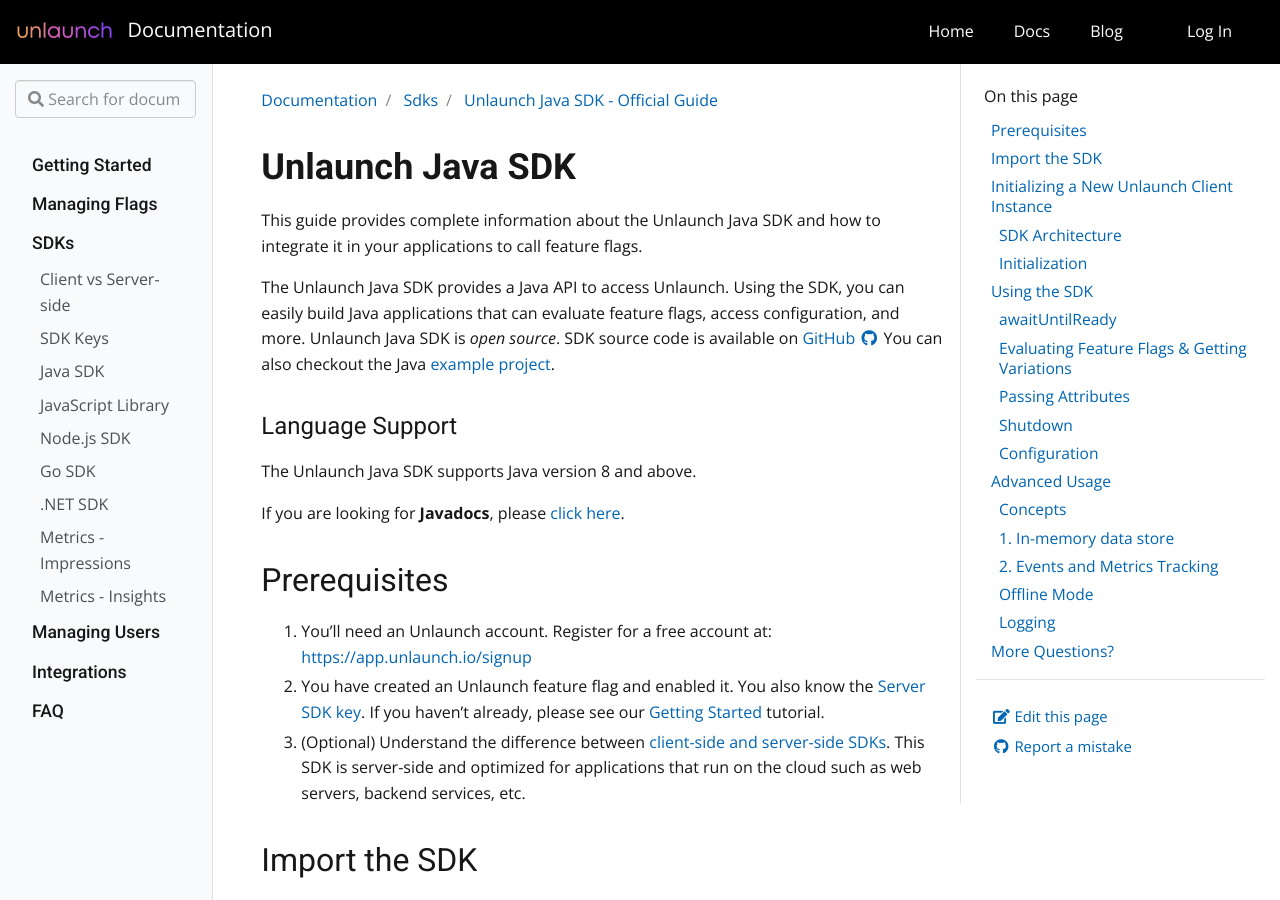
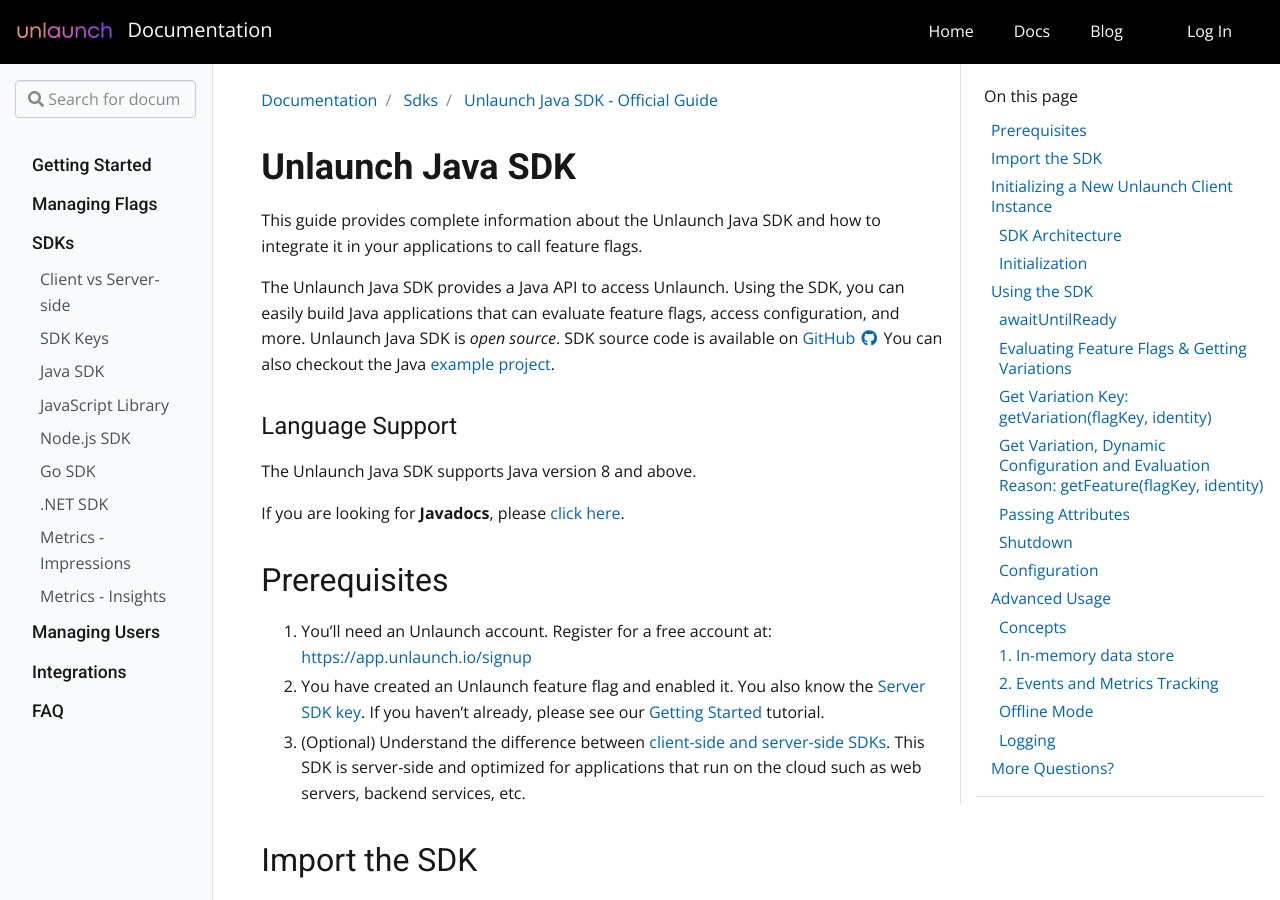
Before and after one commit to unlaunch/documentation, a Jekyll site: the page built from _docs/sdks/java-sdk.md, in a window 1280 px wide and 900 px high. Built offline with Jekyll 4.4.1, drawn with Linux system fonts in a browser that asks for light colours; nearby versions of some CDN libraries.

Commit message:
minor fix - headings

````diff
--- a/_docs/sdks/java-sdk.md
+++ b/_docs/sdks/java-sdk.md
@@ -111,7 +111,7 @@
 
 To elaborate further on what it means to evaluate a feature flag, suppose you have defined percentage rollout to show 'on' variation to 25% of your users. The evaluate method will use the *user Id* (or request Id or some other identity) to determine which bucket to assign. If the *Id* falls in the 25% bucket, the evaluate method will return 'on' variation.
 
-##### Get Variation Key: `getVariation(flagKey, identity)`
+#### Get Variation Key: `getVariation(flagKey, identity)`
 
 This method evaluates and returns the variation (variation key) for this feature flag that you have defined in the [Unlaunch Console](app.unlaunch.io).
 
@@ -129,7 +129,7 @@
 
 {% include alert-note.html type="info" content="The getVariation method will never throw an exception." %}
 
-###### Get Variation Key Using Attributes: `getVariation(flagKey, identity, attributes)`
+##### Get Variation Key Using Attributes: `getVariation(flagKey, identity, attributes)`
 
 An overloaded method that requires that you pass in user attributes that can be used to evaluate targeting rules. For example, suppose you have defined targeting rules for a feature flag as such:
 
@@ -152,7 +152,7 @@
 );
 ```
 
-##### Get Variation, Dynamic Configuration and Evaluation Reason: `getFeature(flagKey, identity)`
+#### Get Variation, Dynamic Configuration and Evaluation Reason: `getFeature(flagKey, identity)`
 
 This behaves just like the `getVariation` method but instead of returning a string, it returns an [UnlaunchFeature](https://javadoc.io/doc/io.unlaunch.sdk/unlaunch-java-sdk/latest/io/unlaunch/UnlaunchFeature.html) object instead. The object that's returned contains:
 
@@ -162,7 +162,7 @@
 
 This is mostly used for fetching **dynamic configuration** associated with the feature flag or the **evaluation reason**.
 
-###### Dynamic Configuration
+##### Dynamic Configuration
 
 For example, say you want to change the color of a button for some users. You'd define the colors for each variation in the Unlaunch Console as a key-value pair. Then in your application, you can fetch like this:
 
@@ -177,7 +177,7 @@
     <img src="/assets/img/feature_flag_config.png" alt="Dynamic Configuration in Unlaunch"/>
 </div>
 
-###### Evaluation Reason
+##### Evaluation Reason
 When you evaluate a feature flag, the SDK applies various rules to determine which variation should be returned. If you want to know why a certain variation was returned for debugging purposes, you can use the `getEvaluationReason()` method of the `UnlaunchFeature` class.
 
 ```java
@@ -189,11 +189,9 @@
 // on variation was returned because: Default Rule match
 ```
 
-###### Get Feature Using Attributes: `getFeature(flagKey, identity, attributes)`
+##### Get Feature Using Attributes: `getFeature(flagKey, identity, attributes)`
 
 If you want to pass attributes to `getFeature()` method to be used in targeting rules, then use this method to pass in attributes.
-
-
 
 ### Passing Attributes
 
````
